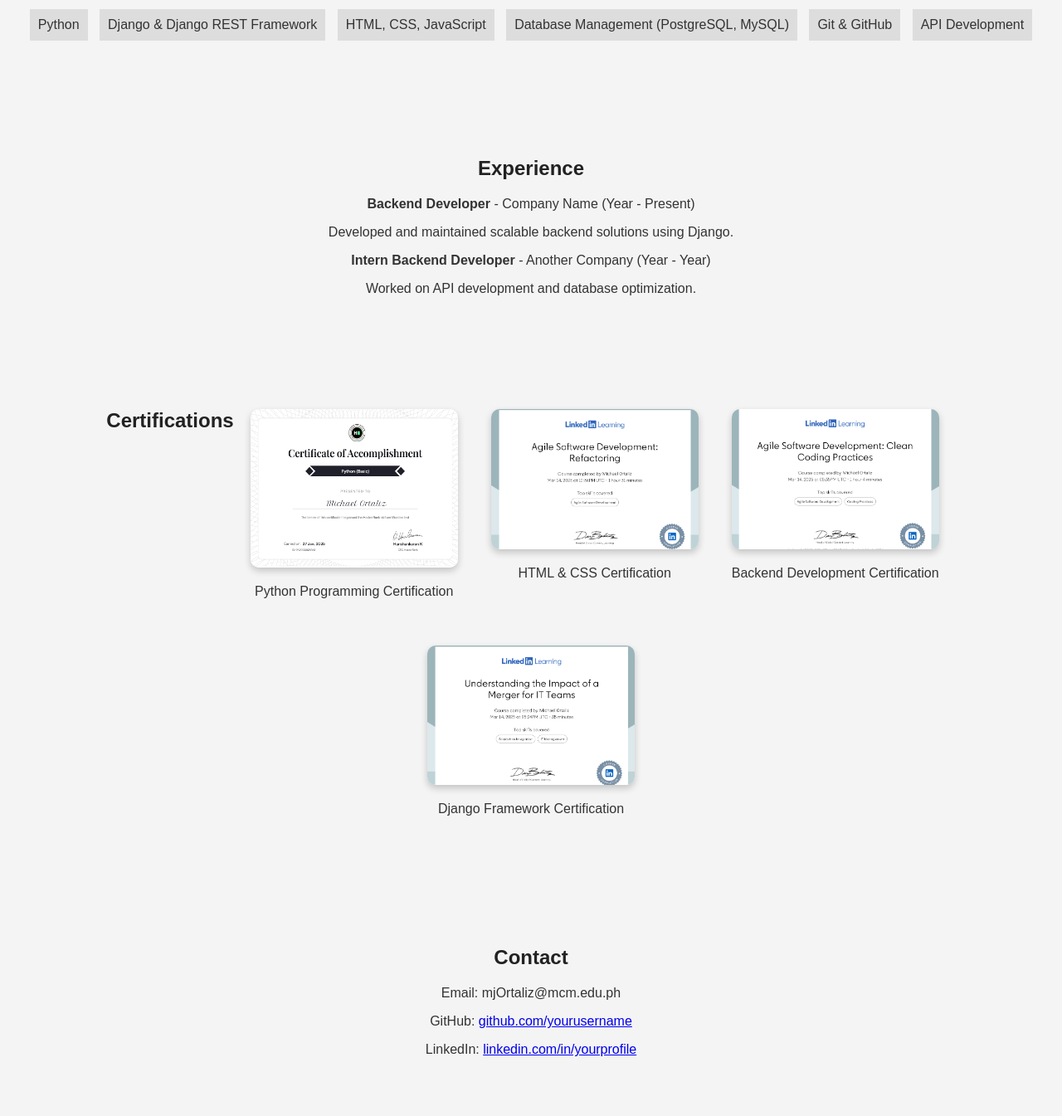
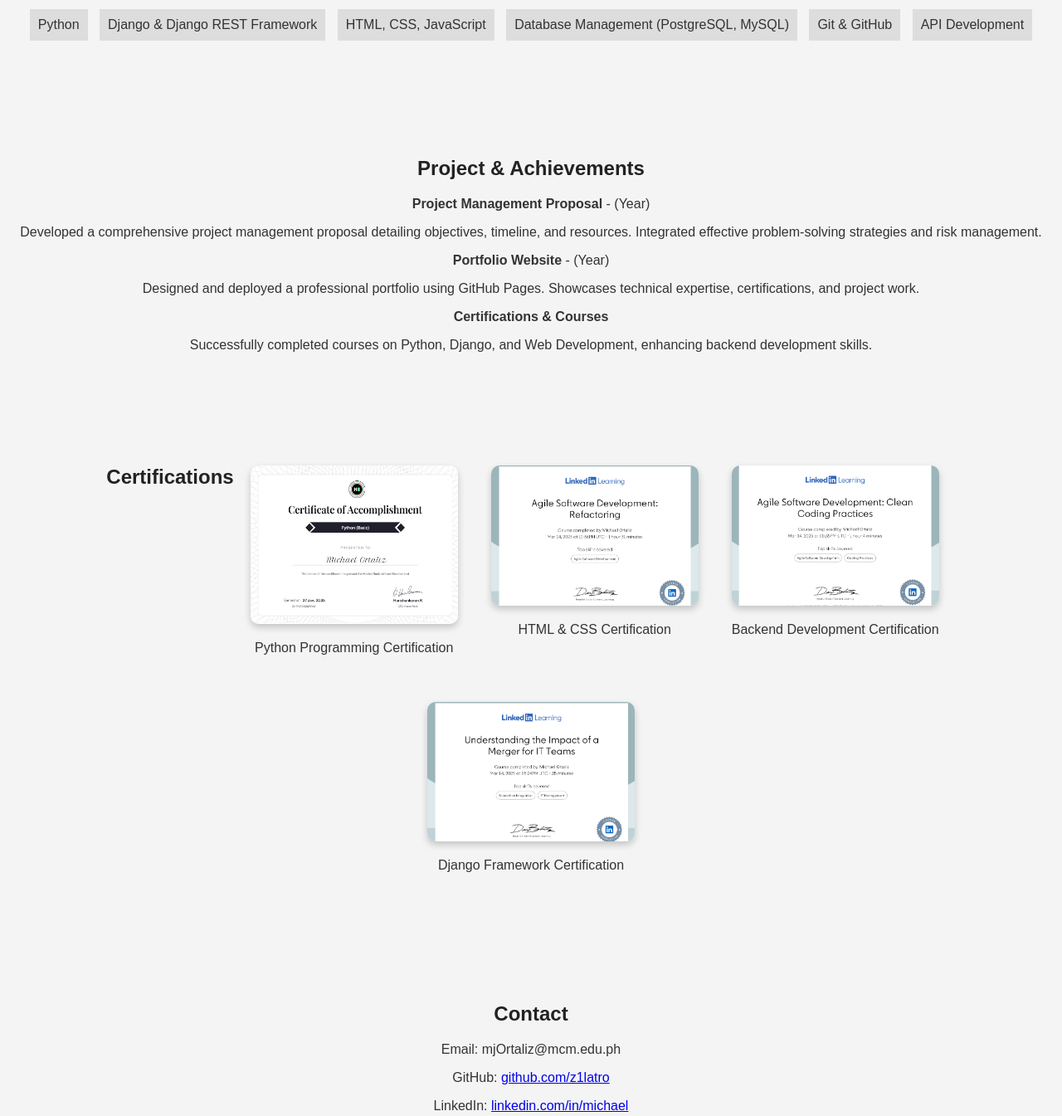
Before and after one commit to z1latro/z1latro.github.io, a plain HTML site: page index.html in a window 1280 px wide. Shown: the part 780-2125 px from the top of the page at 83% size. Drawn offline with Linux system fonts and the light colour scheme.

Commit message:
Update index.html

```diff
--- a/index.html
+++ b/index.html
@@ -44,14 +44,18 @@ Beyond development, I'm always expanding my knowledge—whether it's through han
         </ul>
     </section>
 
-    <section id="experience">
-        <h2>Experience</h2>
-        <p><strong>Backend Developer</strong> - Company Name (Year - Present)</p>
-        <p>Developed and maintained scalable backend solutions using Django.</p>
+   <section id="experience">
+    <h2>Project & Achievements</h2>
 
-        <p><strong>Intern Backend Developer</strong> - Another Company (Year - Year)</p>
-        <p>Worked on API development and database optimization.</p>
-    </section>
+    <p><strong>Project Management Proposal</strong> - (Year)</p>
+    <p>Developed a comprehensive project management proposal detailing objectives, timeline, and resources. Integrated effective problem-solving strategies and risk management.</p>
+
+    <p><strong>Portfolio Website</strong> - (Year)</p>
+    <p>Designed and deployed a professional portfolio using GitHub Pages. Showcases technical expertise, certifications, and project work.</p>
+
+    <p><strong>Certifications & Courses</strong></p>
+    <p>Successfully completed courses on Python, Django, and Web Development, enhancing backend development skills.</p>
+</section>
 
     <section id="certifications">
         <h2>Certifications</h2>
@@ -76,8 +80,8 @@ Beyond development, I'm always expanding my knowledge—whether it's through han
     <section id="contact">
         <h2>Contact</h2>
         <p>Email: mjOrtaliz@mcm.edu.ph</p>
-        <p>GitHub: <a href="https://github.com/z1latro" target="_blank">github.com/yourusername</a></p>
-        <p>LinkedIn: <a href="https://linkedin.com/in/michael" target="_blank">linkedin.com/in/yourprofile</a></p>
+        <p>GitHub: <a href="https://github.com/z1latro" target="_blank">github.com/z1latro</a></p>
+        <p>LinkedIn: <a href="https://linkedin.com/in/michael" target="_blank">linkedin.com/in/michael</a></p>
     </section>
 
     <footer>
```
